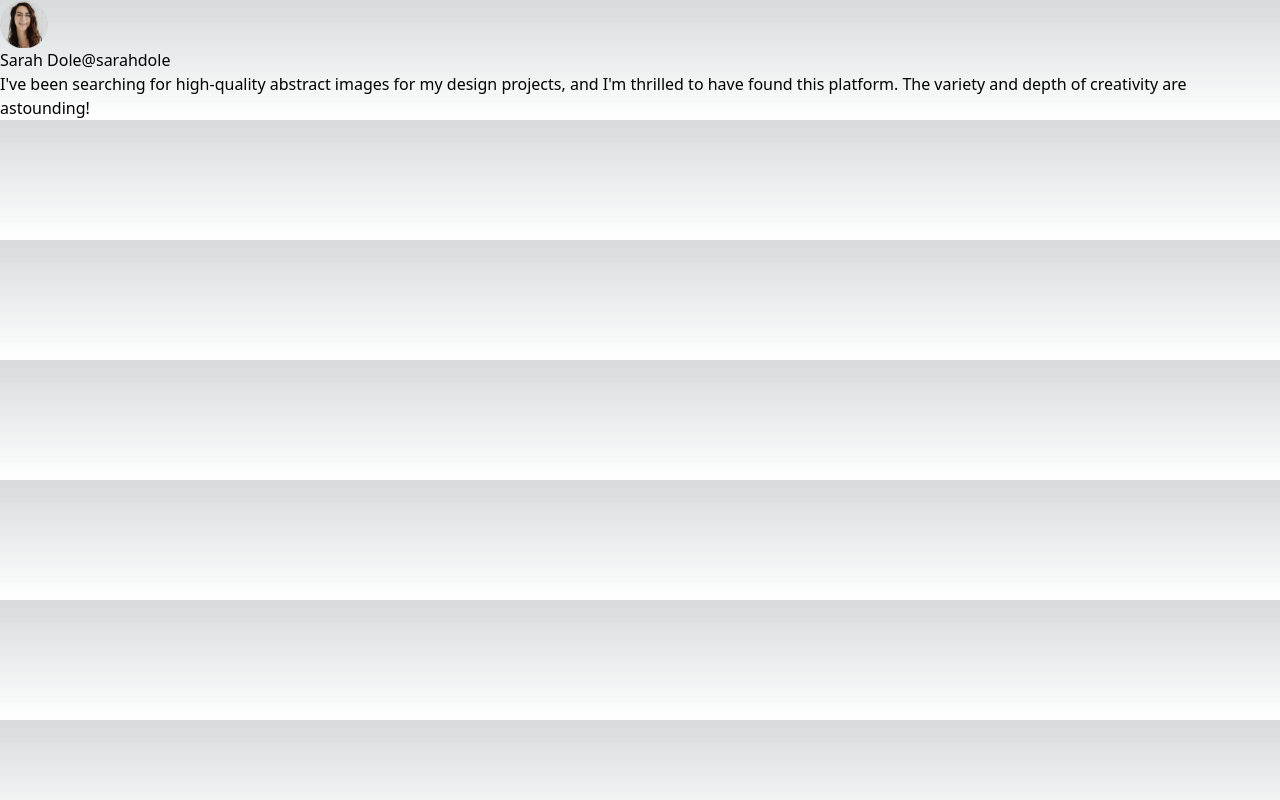
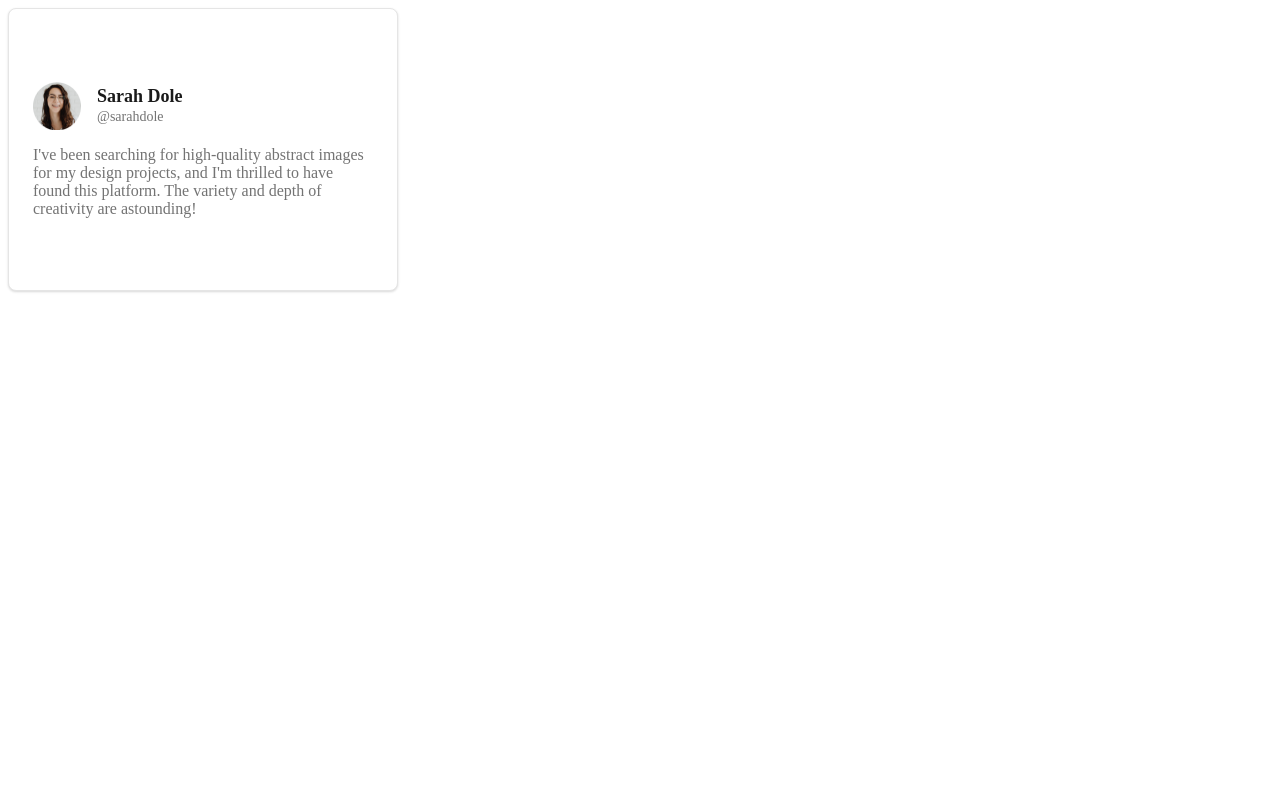
Before and after one commit to amandaguan-ag/marketing, a Next.js app: page / in a window 1280 px wide. Built offline with nearby package versions, Linux system fonts and the light colour scheme.

Commit message:
Add styling

```diff
--- a/src/pages/index.js
+++ b/src/pages/index.js
@@ -2,23 +2,24 @@ import Image from "next/image";
 
 export default function Home() {
   return (
-    <div>
-      <div>
-        <div>
+    <div className="card">
+      <div className="card-header">
+        <div className="avatar">
           <Image
             src="/profile-thumbnail.png"
             alt="Profile picture of Sarah Dole"
             width={48}
             height={48}
+            className="avatar-image"
           />
         </div>
-        <div>
-          <span>Sarah Dole</span>
-          <span>@sarahdole</span>
+        <div className="user-info">
+          <span className="user-name">Sarah Dole</span>
+          <span className="user-handle">@sarahdole</span>
         </div>
       </div>
-      <div>
-        <span>
+      <div className="card-content">
+        <span className="card-text">
           I've been searching for high-quality abstract images for my design
           projects, and I'm thrilled to have found this platform. The variety
           and depth of creativity are astounding!
--- a/src/styles/globals.css
+++ b/src/styles/globals.css
@@ -1,33 +1,67 @@
-@tailwind base;
-@tailwind components;
-@tailwind utilities;
-
-:root {
-  --foreground-rgb: 0, 0, 0;
-  --background-start-rgb: 214, 219, 220;
-  --background-end-rgb: 255, 255, 255;
+.card {
+  height: 233px;
+  width: 340px;
+  display: flex;
+  flex-direction: column;
+  justify-content: center;
+  gap: 16px;
+  background-color: #ffffff;
+  padding: 24px;
+  border-radius: 8px;
+  border-width: 1px;
+  border-style: solid;
+  border-color: #e5e5e5;
+  box-shadow: 0px 1px 2px 0 rgb(0 0 0 / 0.06), 0px 1px 3px 0 rgb(0 0 0 / 0.1);
 }
 
-@media (prefers-color-scheme: dark) {
-  :root {
-    --foreground-rgb: 255, 255, 255;
-    --background-start-rgb: 0, 0, 0;
-    --background-end-rgb: 0, 0, 0;
-  }
+.card-header {
+  display: flex;
+  justify-content: center;
+  align-items: center;
+  gap: 16px;
+  width: 100%;
 }
 
-body {
-  color: rgb(var(--foreground-rgb));
-  background: linear-gradient(
-      to bottom,
-      transparent,
-      rgb(var(--background-end-rgb))
-    )
-    rgb(var(--background-start-rgb));
+.avatar {
+  width: 48px;
+  height: 48px;
 }
 
-@layer utilities {
-  .text-balance {
-    text-wrap: balance;
-  }
+.avatar-image {
+  width: 100%;
+  height: 100%;
+  object-cover: cover;
 }
+
+.user-info {
+  display: flex;
+  flex-direction: column;
+  gap: 2px;
+  flex-grow: 1;
+}
+
+.user-name {
+  font-weight: 600;
+  font-size: 1.125rem;
+  color: #1a1a1a;
+}
+
+.user-handle {
+  font-weight: 400;
+  font-size: 0.875rem;
+  color: #737373;
+}
+
+.card-content {
+  display: flex;
+  justify-content: center;
+  gap: 8px;
+  width: 100%;
+  border-radius: 8px;
+}
+
+.card-text {
+  font-weight: 400;
+  font-size: 1rem;
+  color: #737373;
+}
```
